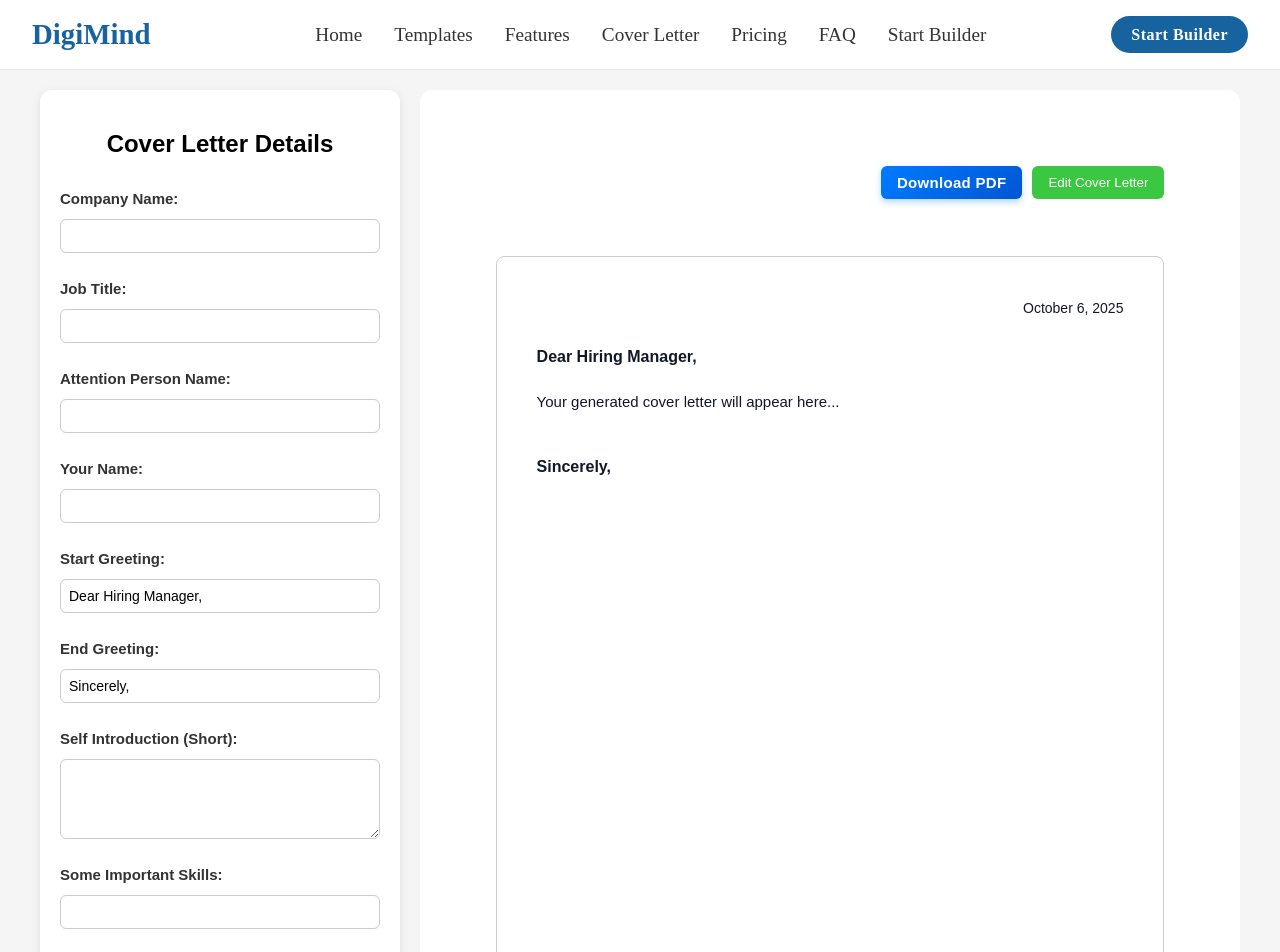
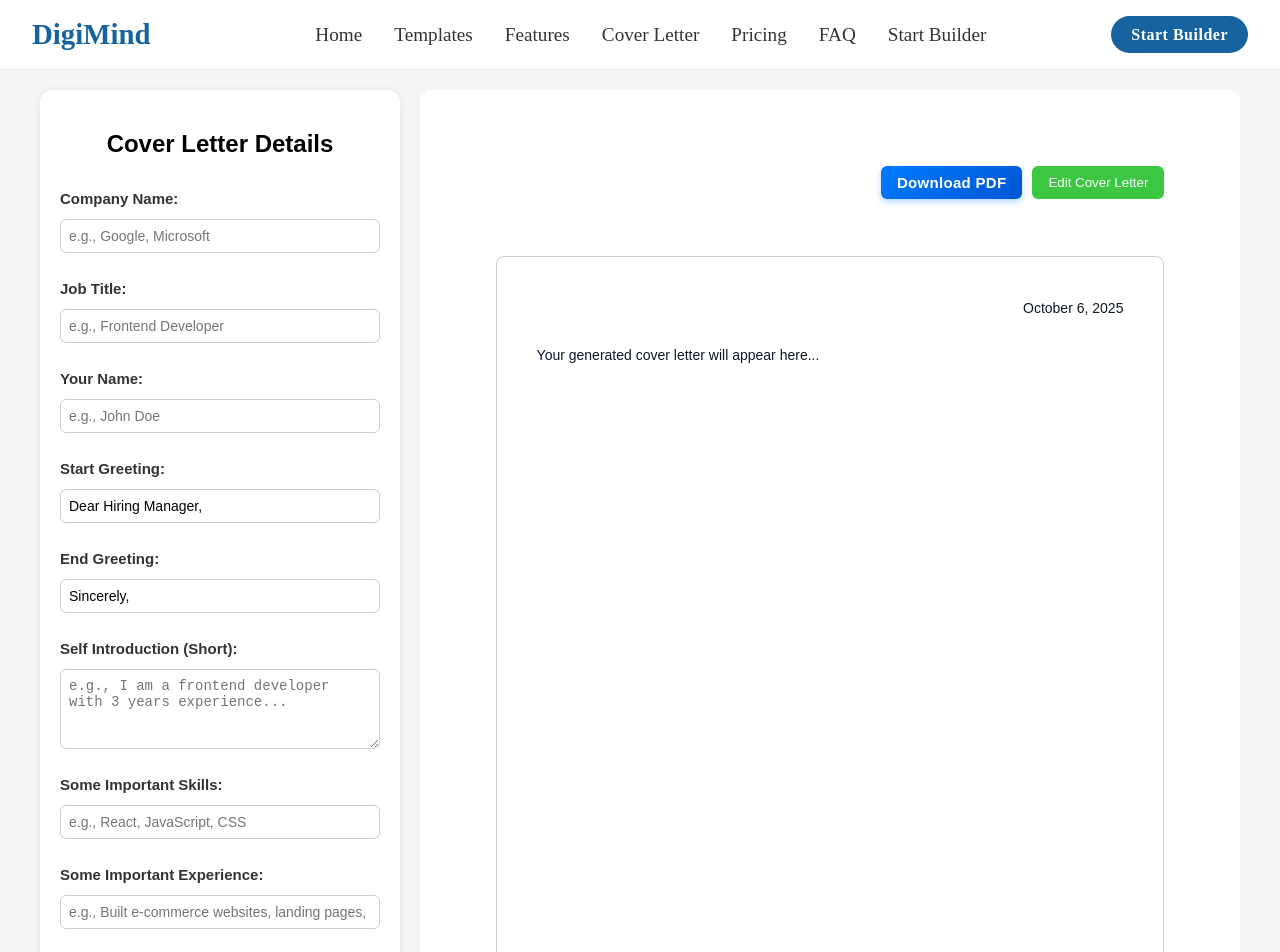
Before and after one commit to digimind1100/RESUME-BUILDER, a React (Vite) app: page /cover-letter in a window 1280 px wide. Shown: the top 952 px of the page. Built offline with nearby package versions, Linux system fonts and the light colour scheme.

Commit message:
addSpinnerinCoverLetter

```diff
--- a/src/components/CoverLetterPanel.css
+++ b/src/components/CoverLetterPanel.css
@@ -58,7 +58,7 @@
   flex: 1;
   background: #ffffff;
   border-radius: 12px;
-  padding: 20px;
+  padding: 12px;
   display: flex;
   flex-direction: column;
   width: 210mm !important;
@@ -193,3 +193,26 @@ margin-bottom: 20px;
   font-weight: 600;
   white-space: pre-line;
 }
+
+.spinner-container {
+  display: flex;
+  flex-direction: column;
+  align-items: center;
+  justify-content: center;
+  height: 150px; /* adjust height if needed */
+}
+
+.spinner {
+  border: 6px solid #f3f3f3;
+  border-top: 6px solid #3498db;
+  border-radius: 50%;
+  width: 40px;
+  height: 40px;
+  animation: spin 1s linear infinite;
+  margin-bottom: 10px;
+}
+
+@keyframes spin {
+  0% { transform: rotate(0deg); }
+  100% { transform: rotate(360deg); }
+}
--- a/src/components/CoverLetterPanel.jsx
+++ b/src/components/CoverLetterPanel.jsx
@@ -4,31 +4,35 @@ import "./CoverLetterPanel.css";
 export default function CoverLetterPanel() {
   const [companyName, setCompanyName] = useState("");
   const [jobTitle, setJobTitle] = useState("");
-  const [attentionName, setAttentionName] = useState("");
   const [yourName, setYourName] = useState("");
 
   const [startGreeting, setStartGreeting] = useState("Dear Hiring Manager,");
   const [endGreeting, setEndGreeting] = useState("Sincerely,");
 
-  const [generatedText, setGeneratedText] = useState("");
-  const [isEditing, setIsEditing] = useState(false);
-  const [loading, setLoading] = useState(false); // ✅ Loading state
-
-  const previewRef = useRef(null);
-
   const [selfIntro, setSelfIntro] = useState("");
   const [skillsInput, setSkillsInput] = useState("");
   const [experienceInput, setExperienceInput] = useState("");
 
-  // Generate AI Cover Letter
+  const [generatedText, setGeneratedText] = useState("");
+  const [isEditing, setIsEditing] = useState(false);
+  const [isLoading, setIsLoading] = useState(false);
+
+  const previewRef = useRef(null);
+
+  const formattedDate = new Date().toLocaleDateString("en-US", {
+    year: "numeric",
+    month: "long",
+    day: "numeric",
+  });
+
   const handleGenerate = async () => {
     if (!companyName || !jobTitle || !yourName) {
       alert("Please fill in Company Name, Job Title, and Your Name");
       return;
     }
 
-    setLoading(true); // start loading
-    setGeneratedText(""); // clear previous text
+    setIsLoading(true);
+    setGeneratedText(""); // clear previous content
 
     try {
       const res = await fetch("http://localhost:3001/api/cover-letter", {
@@ -37,7 +41,6 @@ export default function CoverLetterPanel() {
         body: JSON.stringify({
           companyName,
           jobTitle,
-          attentionName,
           yourName,
           selfIntro,
           skillsInput,
@@ -52,9 +55,9 @@ export default function CoverLetterPanel() {
     } catch (error) {
       console.error(error);
       setGeneratedText("Error generating cover letter. Please try again.");
+    } finally {
+      setIsLoading(false);
     }
-
-    setLoading(false); // stop loading
   };
 
   const execCommand = (cmd, value = null) => {
@@ -62,11 +65,9 @@ export default function CoverLetterPanel() {
     previewRef.current.focus();
   };
 
-  const formattedDate = new Date().toLocaleDateString("en-US", {
-    year: "numeric",
-    month: "long",
-    day: "numeric",
-  });
+  const handleDownload = () => {
+    alert("PDF download logic will go here.");
+  };
 
   return (
     <div className="cover-letter-page">
@@ -77,34 +78,71 @@ export default function CoverLetterPanel() {
           <h2>Cover Letter Details</h2>
 
           <label>Company Name:</label>
-          <input type="text" value={companyName} onChange={(e) => setCompanyName(e.target.value)} />
+          <input
+            type="text"
+            value={companyName}
+            placeholder="e.g., Google, Microsoft"
+            onChange={(e) => setCompanyName(e.target.value)}
+          />
 
           <label>Job Title:</label>
-          <input type="text" value={jobTitle} onChange={(e) => setJobTitle(e.target.value)} />
-
-          <label>Attention Person Name:</label>
-          <input type="text" value={attentionName} onChange={(e) => setAttentionName(e.target.value)} />
+          <input
+            type="text"
+            value={jobTitle}
+            placeholder="e.g., Frontend Developer"
+            onChange={(e) => setJobTitle(e.target.value)}
+          />
 
           <label>Your Name:</label>
-          <input type="text" value={yourName} onChange={(e) => setYourName(e.target.value)} />
+          <input
+            type="text"
+            value={yourName}
+            placeholder="e.g., John Doe"
+            onChange={(e) => setYourName(e.target.value)}
+          />
 
           <label>Start Greeting:</label>
-          <input type="text" value={startGreeting} onChange={(e) => setStartGreeting(e.target.value)} />
+          <input
+            type="text"
+            value={startGreeting}
+            placeholder="e.g., Dear Hiring Manager,"
+            onChange={(e) => setStartGreeting(e.target.value)}
+          />
 
           <label>End Greeting:</label>
-          <input type="text" value={endGreeting} onChange={(e) => setEndGreeting(e.target.value)} />
+          <input
+            type="text"
+            value={endGreeting}
+            placeholder="e.g., Sincerely,"
+            onChange={(e) => setEndGreeting(e.target.value)}
+          />
 
           <label>Self Introduction (Short):</label>
-          <textarea rows={3} value={selfIntro} onChange={(e) => setSelfIntro(e.target.value)} />
+          <textarea
+            rows={3}
+            value={selfIntro}
+            placeholder="e.g., I am a frontend developer with 3 years experience..."
+            onChange={(e) => setSelfIntro(e.target.value)}
+          />
 
           <label>Some Important Skills:</label>
-          <input type="text" value={skillsInput} onChange={(e) => setSkillsInput(e.target.value)} />
+          <input
+            type="text"
+            value={skillsInput}
+            placeholder="e.g., React, JavaScript, CSS"
+            onChange={(e) => setSkillsInput(e.target.value)}
+          />
 
           <label>Some Important Experience:</label>
-          <input type="text" value={experienceInput} onChange={(e) => setExperienceInput(e.target.value)} />
+          <input
+            type="text"
+            value={experienceInput}
+            placeholder="e.g., Built e-commerce websites, landing pages, React+Tailwind projects"
+            onChange={(e) => setExperienceInput(e.target.value)}
+          />
 
-          <button className="generate-btn" onClick={handleGenerate} disabled={loading}>
-            {loading ? "Generating..." : "Generate Cover Letter"}
+          <button className="generate-btn" onClick={handleGenerate}>
+            Generate Cover Letter
           </button>
         </div>
 
@@ -112,7 +150,7 @@ export default function CoverLetterPanel() {
         <div className="preview-panel">
           <div className="preview-btn">
             <div className="preview-buttons">
-              <button className="download-btn">Download PDF</button>
+              <button className="download-btn" onClick={handleDownload}>Download PDF</button>
               <button className="edit-lock-btn" onClick={() => setIsEditing(!isEditing)}>
                 {isEditing ? "Lock Cover Letter" : "Edit Cover Letter"}
               </button>
@@ -123,14 +161,12 @@ export default function CoverLetterPanel() {
                 <button onClick={() => execCommand("bold")}><b>B</b></button>
                 <button onClick={() => execCommand("italic")}><i>I</i></button>
                 <button onClick={() => execCommand("underline")}><u>U</u></button>
-
                 <select onChange={(e) => execCommand("fontSize", e.target.value)} defaultValue="3">
                   <option value="2">12px</option>
                   <option value="3">14px</option>
                   <option value="4">16px</option>
                   <option value="5">18px</option>
                 </select>
-
                 <select onChange={(e) => execCommand("fontName", e.target.value)} defaultValue="Arial">
                   <option value="Arial">Arial</option>
                   <option value="Times New Roman">Times New Roman</option>
@@ -140,7 +176,7 @@ export default function CoverLetterPanel() {
             )}
           </div>
 
-          {/* A4 PREVIEW */}
+          {/* Cover Letter Preview */}
           <div
             ref={previewRef}
             className="cover-letter-preview"
@@ -158,35 +194,27 @@ export default function CoverLetterPanel() {
               boxSizing: "border-box",
               margin: "0 auto",
               border: "1px solid #ccc",
-              whiteSpace: "pre-line", // ✅ preserve line breaks
               overflow: "hidden",
+              whiteSpace: "pre-line",
+              position: "relative"
             }}
           >
-            {/* DATE TOP RIGHT */}
-            <div className="cover-date" style={{ textAlign: "right", marginBottom: "25px" }}>
+            {/* Date Top Right */}
+            <div style={{ textAlign: "right", marginBottom: "25px" }}>
               {formattedDate}
             </div>
 
-            {/* COMPANY NAME */}
-            {companyName && <div className="company-block" style={{ marginBottom: "25px" }}>{companyName}</div>}
+            {/* Loading Spinner */}
+            {isLoading && (
+              <div className="spinner-container">
+                <div className="spinner"></div>
+                <div style={{ marginTop: "10px", textAlign: "center", fontStyle: "italic" }}>Generating...</div>
+              </div>
+            )}
 
-            {/* START GREETING */}
-            <div className="cover-greeting" style={{ marginBottom: "20px" }}>
-              {startGreeting}
-            </div>
-
-            {/* AI CONTENT */}
-            <div className="cover-body" style={{ marginBottom: "30px" }}>
-              {loading ? "Generating your cover letter..." : generatedText || "Your generated cover letter will appear here..."}
-            </div>
-
-            {/* END GREETING + NAME */}
-            <div className="cover-ending" style={{ marginTop: "40px" }}>
-              {endGreeting} <br />
-              {yourName}
-            </div>
+            {/* AI Generated Cover Letter */}
+            {!isLoading && (generatedText || "Your generated cover letter will appear here...")}
           </div>
-
         </div>
       </div>
     </div>
```
Also changed, not shown: 1 other file (tests, documents, lock files or other folders).
